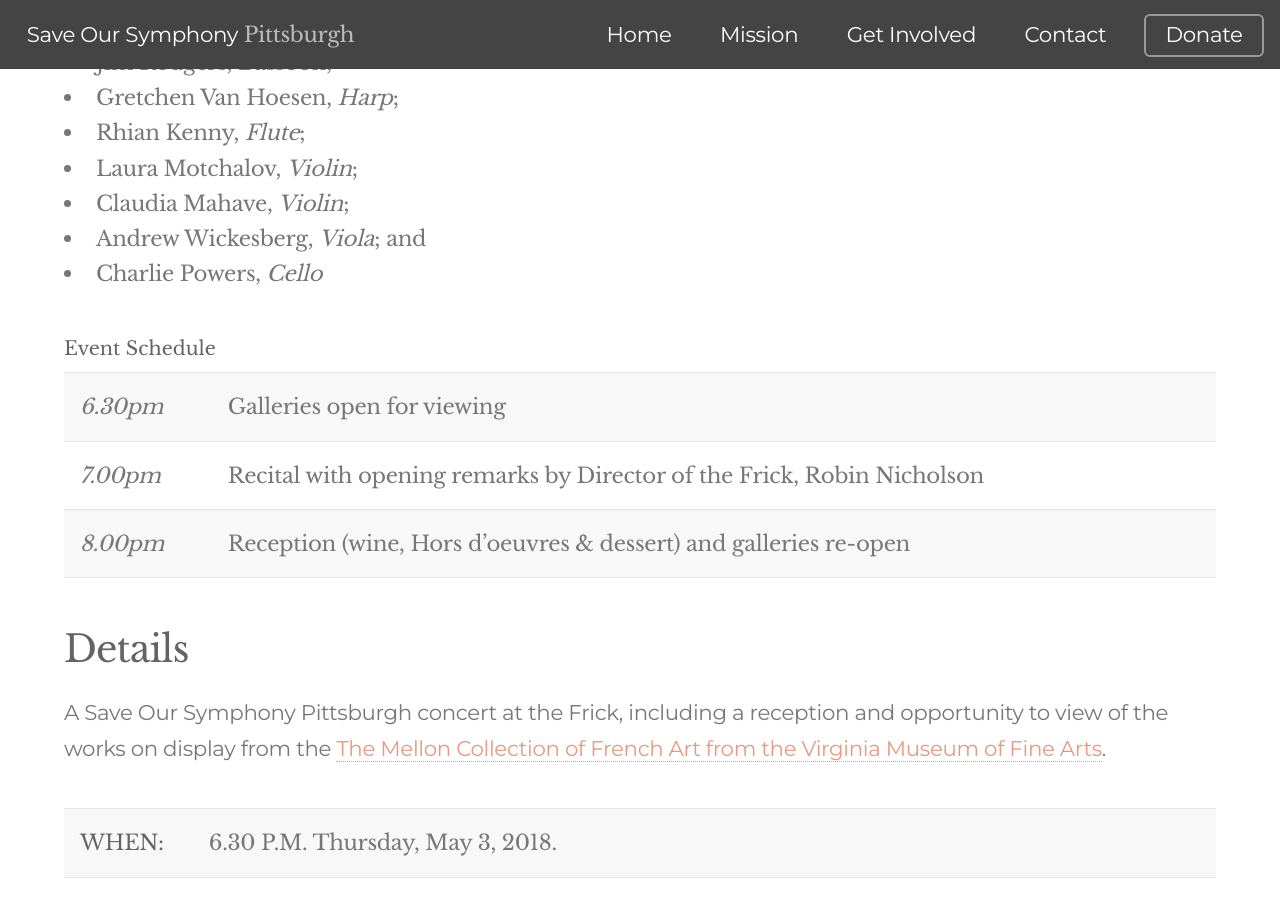
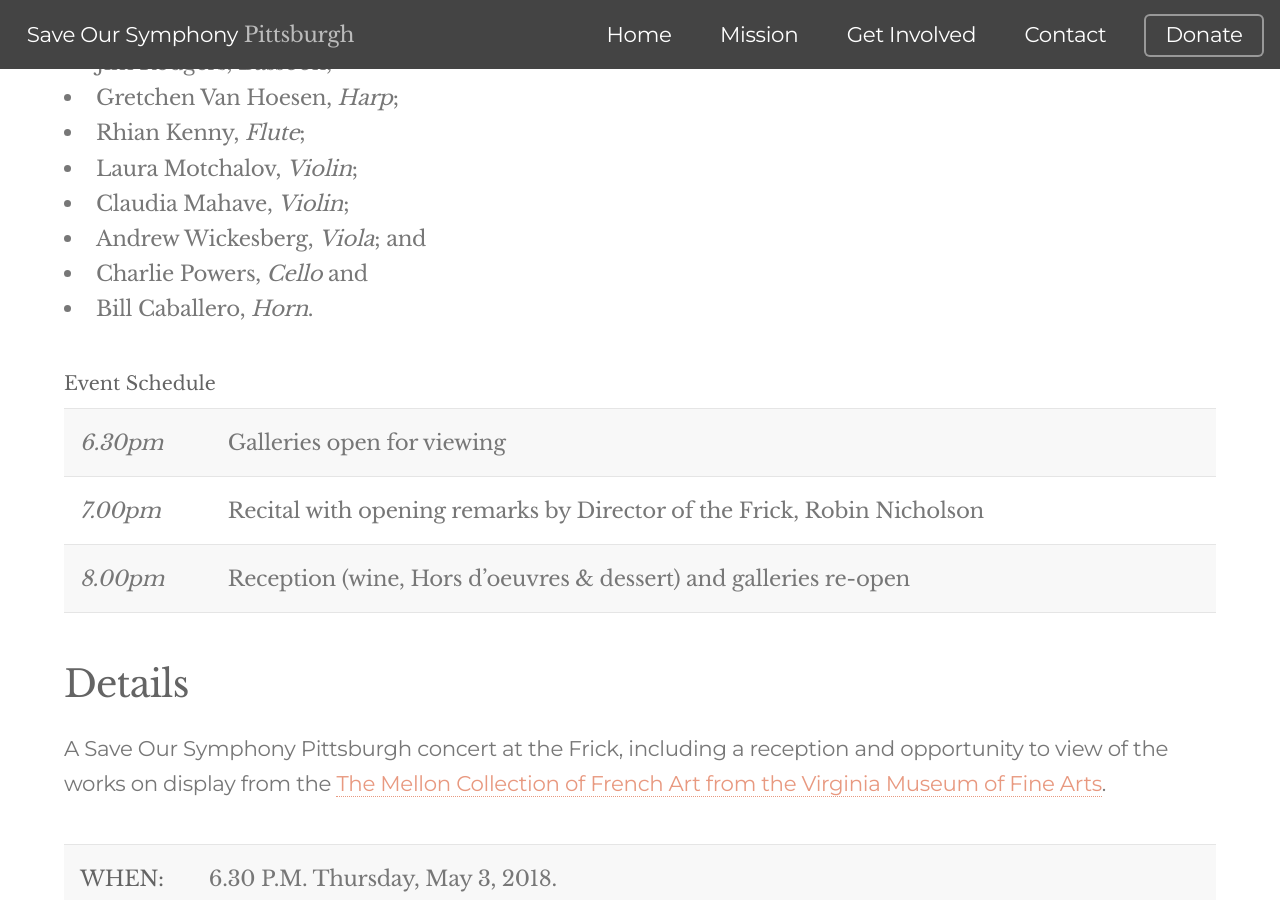
Before and after one commit to daraghbyrne/sospittsburgh, a Jekyll site: the page built from _posts/events/2018-05-03-frick.markdown, in a window 1280 px wide and 900 px high, scrolled down 1535 px. Built offline with Jekyll 4.4.1, drawn with Linux system fonts in a browser that asks for light colours; nearby versions of some CDN libraries.

Commit message:
added bill cab.

```diff
--- a/_posts/events/2018-05-03-frick.markdown
+++ b/_posts/events/2018-05-03-frick.markdown
@@ -28,7 +28,8 @@
 - Laura Motchalov, _Violin_; <br/>
 - Claudia Mahave, _Violin_; <br/>
 - Andrew Wickesberg, _Viola_; and <br/>
-- Charlie Powers, _Cello_
+- Charlie Powers, _Cello_ and <br/>
+- Bill Caballero, _Horn_.
 
 ##### __Event Schedule__
 
```
